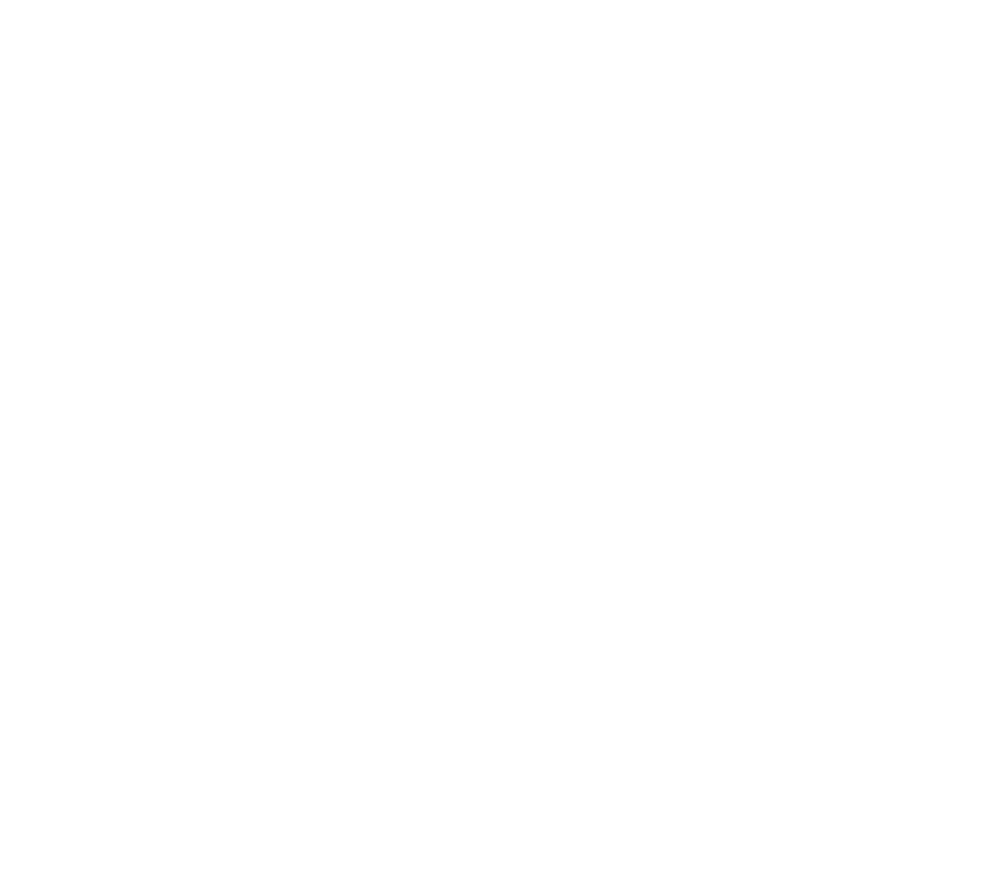
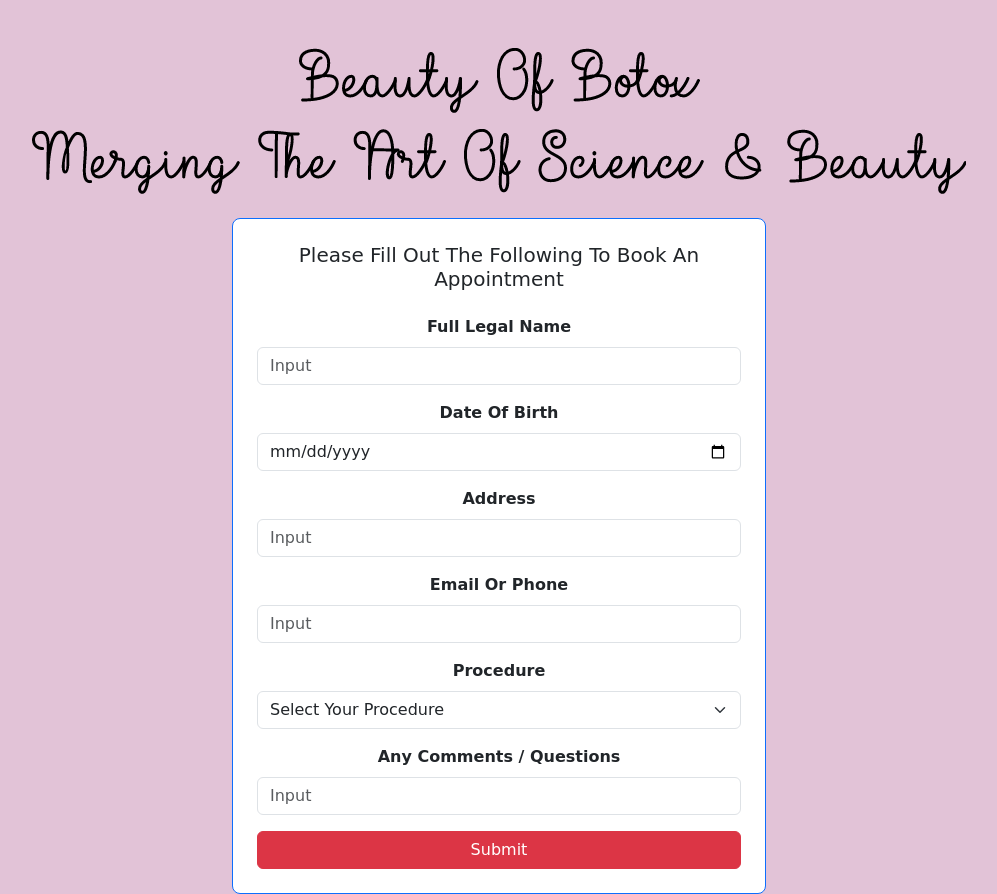
Before and after one commit to Roscodash2003/Phase-2, a plain HTML site: page form.html in a window 1280 px wide. Shown: the whole page, without its empty margins (141-1138 px from the left). Before the commit the page ends 800 px from the top, so only its background shows below. Drawn offline with nearby package versions, Linux system fonts and the light colour scheme.

Commit message:
Messing around with images, adding the form and general tweaks

```diff
--- a/form.html
+++ b/form.html
@@ -0,0 +1,70 @@
+<!DOCTYPE html>
+<html lang="en">
+<head>
+    <meta charset="UTF-8">
+    <meta name="viewport" content="width=device-width, initial-scale=1.0">
+    <title>Appointment Form</title>
+    <!-- Bootstrap CSS -->
+    <link href="https://cdn.jsdelivr.net/npm/bootstrap@5.3.2/dist/css/bootstrap.min.css" rel="stylesheet">
+</head>
+<body style="background-color: #E2C3D7; font-family: cursive;">
+    <div class="container text-center mt-5">
+        <!-- Header Section -->
+        <div class="mb-4">
+            <img src="images/image2.png" alt="Beauty of Botox" class="img-fluid mb-3" style="max-width: 100%; height: auto;">
+
+            <img src="images/image3.png" alt="Merging The Art Of Science and Beauty" class="img-fluid" style="max-width: 100%; height: auto;">
+        </div>
+
+    <!-- Form Container -->
+    <div class="container">
+        <div class="row justify-content-center">
+            <div class="col-md-6">
+                <form class="p-4 border border-primary rounded-3" style="background-color: white;">
+                    <h5 class="text-center mb-4">Please Fill Out The Following To Book An Appointment</h5>
+
+                    <div class="mb-3">
+                        <label for="fullName" class="form-label fw-bold">Full Legal Name</label>
+                        <input type="text" class="form-control" id="fullName" placeholder="Input">
+                    </div>
+
+                    <div class="mb-3">
+                        <label for="dateOfBirth" class="form-label fw-bold">Date Of Birth</label>
+                        <input type="date" class="form-control" id="dateOfBirth" placeholder="Input">
+                    </div>
+
+                    <div class="mb-3">
+                        <label for="address" class="form-label fw-bold">Address</label>
+                        <input type="text" class="form-control" id="address" placeholder="Input">
+                    </div>
+
+                    <div class="mb-3">
+                        <label for="emailPhone" class="form-label fw-bold">Email Or Phone</label>
+                        <input type="text" class="form-control" id="emailPhone" placeholder="Input">
+                    </div>
+
+                    <div class="mb-3">
+                        <label for="procedure" class="form-label fw-bold">Procedure</label>
+                        <select class="form-select" id="procedure">
+                            <option selected>Select Your Procedure</option>
+                            <option value="1">Botox</option>
+                            <option value="2">Dermal Fillers</option>
+                            <option value="3">Other</option>
+                        </select>
+                    </div>
+
+                    <div class="mb-3">
+                        <label for="comments" class="form-label fw-bold">Any Comments / Questions</label>
+                        <input type="text" class="form-control" id="comments" placeholder="Input">
+                    </div>
+
+                    <div class="d-grid">
+                        <button type="submit" class="btn btn-danger">Submit</button>
+                    </div>
+                </form>
+            </div>
+        </div>
+    </div>
+
+</body>
+</html>
```
Also changed, not shown: Index.html (+31 -6 lines).
